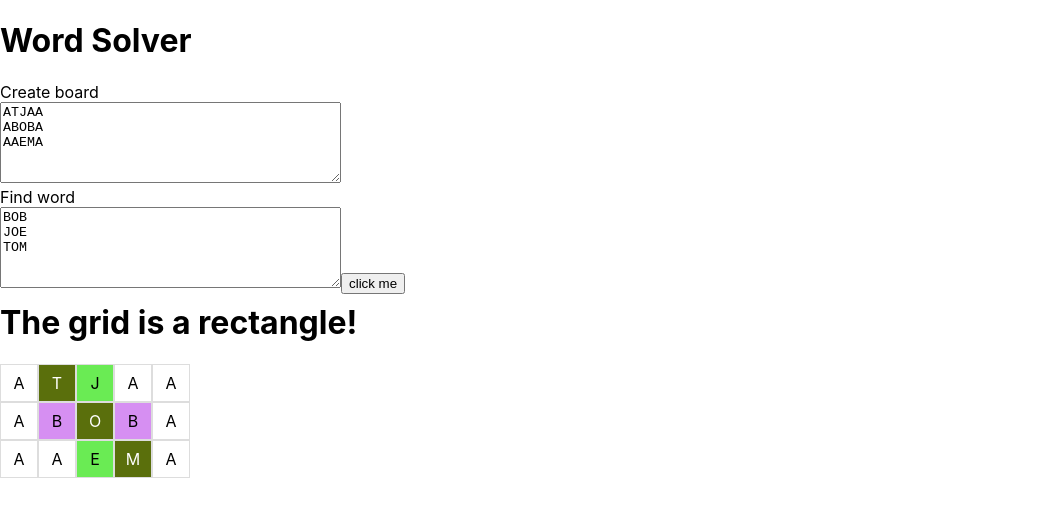
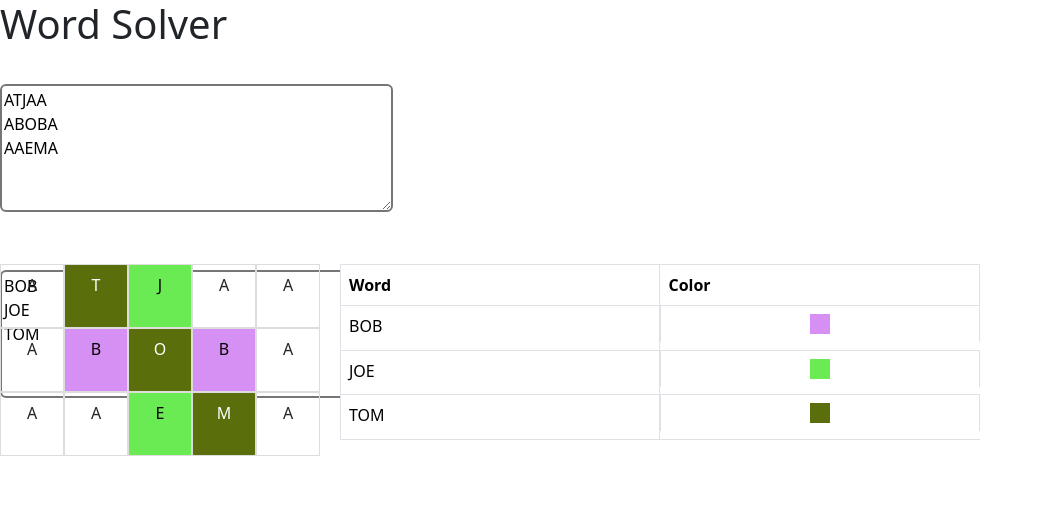
Before and after one commit to Derzz/word-searcher-solver, a React (Create React App) app: page / in a window 1280 px wide. Both pictures are taken after a click on the button "click me". Shown: the top 516 px of the page, without its empty margins (0-1043 px from the left). Built offline with nearby package versions, Linux system fonts and the light colour scheme.

Commit message:
Added grid index in grid component, basic draft is now done

```diff
--- a/package.json
+++ b/package.json
@@ -10,7 +10,9 @@
     "@types/node": "^16.18.68",
     "@types/react": "^18.2.45",
     "@types/react-dom": "^18.2.18",
+    "bootstrap": "^5.3.2",
     "react": "^18.2.0",
+    "react-bootstrap": "^2.9.2",
     "react-dom": "^18.2.0",
     "react-scripts": "5.0.1",
     "typescript": "^4.9.5",
--- a/src/App.tsx
+++ b/src/App.tsx
@@ -10,7 +10,8 @@ class App extends Component {
         preview: [''],
         grid: "ATJAA\nABOBA\nAAEMA",
         words: "BOB\nJOE\nTOM",
-        error: ""
+        error: "",
+        clicked: false
     }
 
     setGrid = (value: string) => {
@@ -37,7 +38,7 @@ class App extends Component {
                 return;
             }
         }
-        this.setState({error: "The grid is a rectangle!"});
+        this.setState({error: ""});
 
         var gridstring = (document.getElementById("grid") as HTMLInputElement).value;
         console.log(gridstring);
@@ -45,6 +46,8 @@ class App extends Component {
         this.setState({preview: gridstring.split("\n")});
 
         this.setState({found: setUp(gridString, wordString)});
+
+        this.setState({clicked: true});
     }
 
 
@@ -95,7 +98,9 @@ class App extends Component {
                     <h1>
                         {this.state.error}
                     </h1>
-                    <Grid preview={this.state.preview} found={this.state.found}/>
+                    {this.state.clicked ?
+                        <Grid preview={this.state.preview} found={this.state.found}/> : <div/>
+                    }
                 </header>
             </div>
         );
--- a/src/components/grid.tsx
+++ b/src/components/grid.tsx
@@ -1,6 +1,7 @@
-import React, {useEffect, useRef} from 'react';
-import '../index.css'
+import React, {useEffect, useRef} from "react";
+import "../index.css";
 import {foundWord} from "./solver";
+import 'bootstrap/dist/css/bootstrap.min.css';
 
 interface GridProps {
     preview: string[];
@@ -9,22 +10,30 @@ interface GridProps {
 
 function hexToRgb(hex: string) {
     var result = /^#?([a-f\d]{2})([a-f\d]{2})([a-f\d]{2})$/i.exec(hex);
-    return result ?
-        [parseInt(result[1], 16), parseInt(result[2], 16), parseInt(result[3], 16)]
+    return result
+        ? [
+            parseInt(result[1], 16),
+            parseInt(result[2], 16),
+            parseInt(result[3], 16),
+        ]
         : null;
 }
 
-function makeGrid(container: HTMLElement, arr: string[], foundWordArr: foundWord[]) {
+function makeGrid(
+    container: HTMLElement,
+    arr: string[],
+    foundWordArr: foundWord[]
+) {
     // Clear the container
-    container.innerHTML = '';
+    container.innerHTML = "";
     let rows: string = arr.length.toString();
     let cols: string = arr[0].length.toString();
     let rowCount: number = 0;
     let colCount: number = 0;
 
-    container.style.setProperty('--grid-rows', rows);
-    container.style.setProperty('--grid-cols', cols);
-    for (let c = 0; c < (parseInt(rows) * parseInt(cols)); c++) {
+    container.style.setProperty("--grid-rows", rows);
+    container.style.setProperty("--grid-cols", cols);
+    for (let c = 0; c < parseInt(rows) * parseInt(cols); c++) {
         rowCount = Math.floor(c / parseInt(cols));
         colCount = c % parseInt(cols);
         let cell = document.createElement("div");
@@ -41,15 +50,15 @@ function makeGrid(container: HTMLElement, arr: string[], foundWordArr: foundWord
             for (let i = 0; i < foundWordArr[c].foundCoords.length; ++i) {
                 let temp = foundWordArr[c].foundCoords[i];
                 let index: number = temp.x * parseInt(cols) + temp.y;
-                var div: HTMLElement | null = document.getElementById("cell" + index);
+                let div: HTMLElement | null = document.getElementById("cell" + index);
                 // @ts-ignore
                 div.style.background = "#" + foundWordArr[c].color;
                 let rgb = hexToRgb(foundWordArr[c].color);
                 if (rgb) {
-                    const brightness = Math.round(((rgb[0] * 299) +
-                        (rgb[1] * 587) +
-                        (rgb[2] * 114)) / 1000);
-                    const textColour = (brightness > 125) ? 'black' : 'white';
+                    const brightness = Math.round(
+                        (rgb[0] * 299 + rgb[1] * 587 + rgb[2] * 114) / 1000
+                    );
+                    const textColour = brightness > 125 ? "black" : "white";
                     // @ts-ignore
                     div.style.color = textColour;
                 }
@@ -68,6 +77,30 @@ export default function Grid({preview, found}: GridProps) {
     }, [preview, found]);
 
     return (
-        <div ref={containerRef} id="container"/>
+        <div className="d-flex flex-row flex-nowrap">
+            <div ref={containerRef} id="container" style={{width: '25%', height: '25%', marginRight: '20px'}}/>
+            <table className="table table-bordered" style={{width: '50%'}}>
+                <thead>
+                <tr>
+                    <th>Word</th>
+                    <th>Color</th>
+                </tr>
+                </thead>
+                <tbody>
+                {found.map((word, index) => (
+                    <tr key={index}>
+                        <td>{word.name}</td>
+                        <td style={{display: 'flex', justifyContent: 'center', alignItems: 'center'}}>
+                            {word.found ?
+                                <div style={{backgroundColor: `#${word.color}`, width: '20px', height: '20px'}}></div>
+                                :
+                                "NOT FOUND"
+                            }
+                        </td>
+                    </tr>
+                ))}
+                </tbody>
+            </table>
+        </div>
     );
 }
```
Also changed, not shown: 1 other file (tests, documents, lock files or other folders).
